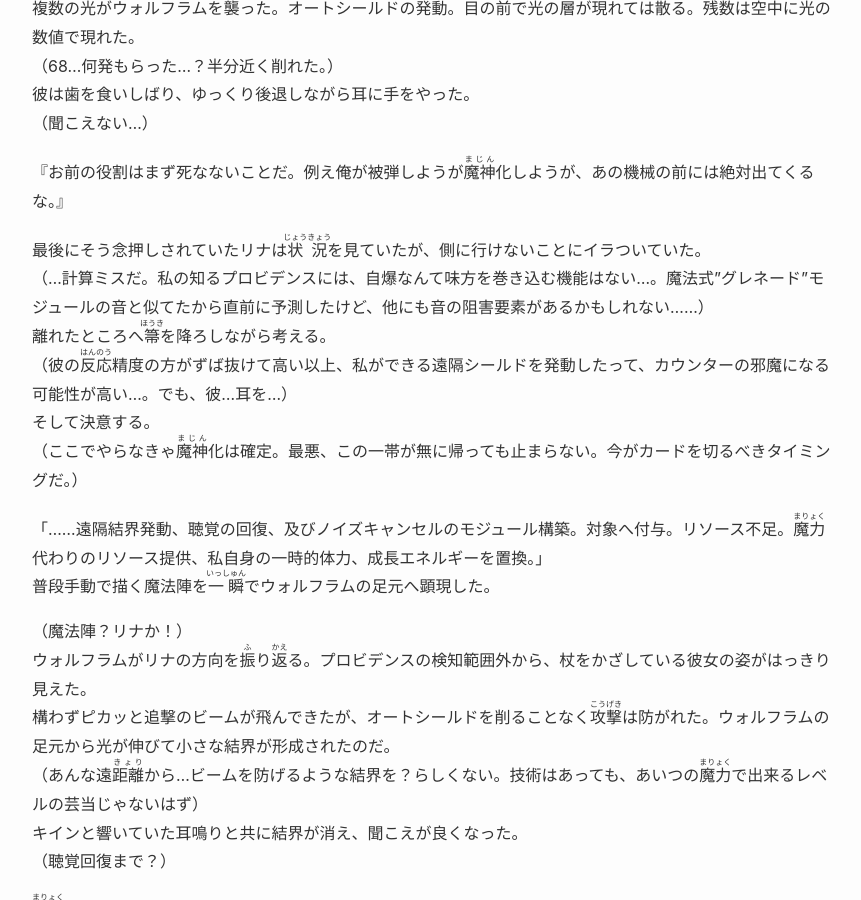
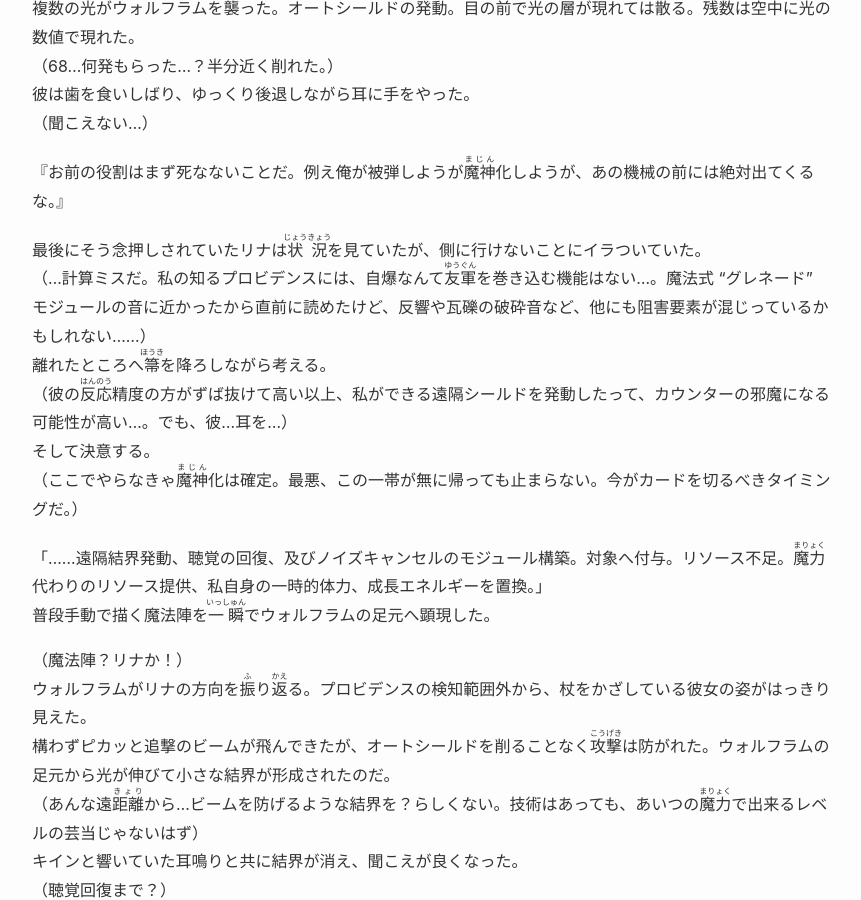
Before and after one commit to MikakoWorld/unison-gate-beta, a Jekyll site: the page built from docs/part03/25_塔の番人.md, in a window 1280 px wide and 900 px high, scrolled down 8851 px. Shown: the whole window, without its empty margins (208-1069 px from the left). Built offline with Jekyll 4.4.1, drawn with Linux system fonts in a browser that asks for light colours.

Commit message:
25話微調整

```diff
--- a/docs/part03/25_塔の番人.md
+++ b/docs/part03/25_塔の番人.md
@@ -254,7 +254,7 @@ layout: novel
 『お前の役割はまず死なないことだ。例え俺が被弾しようが<ruby>魔神<rt>まじん</rt></ruby>化しようが、あの機械の前には絶対出てくるな。』
 
 最後にそう念押しされていたリナは<ruby>状況<rt>じょうきょう</rt></ruby>を見ていたが、側に行けないことにイラついていた。
-（…計算ミスだ。私の知るプロビデンスには、自爆なんて味方を巻き込む機能はない…。魔法式"グレネード"モジュールの音と似てたから直前に予測したけど、他にも音の阻害要素があるかもしれない……）
+（…計算ミスだ。私の知るプロビデンスには、自爆なんて<ruby>友軍<rt>ゆうぐん</rt></ruby>を巻き込む機能はない…。魔法式 "グレネード" モジュールの音に近かったから直前に読めたけど、反響や瓦礫の破砕音など、他にも阻害要素が混じっているかもしれない……）
 離れたところへ<ruby>箒<rt>ほうき</rt></ruby>を降ろしながら考える。
 （彼の<ruby>反応<rt>はんのう</rt></ruby>精度の方がずば抜けて高い以上、私ができる遠隔シールドを発動したって、カウンターの邪魔になる可能性が高い…。でも、彼…耳を…）
 そして決意する。
```
